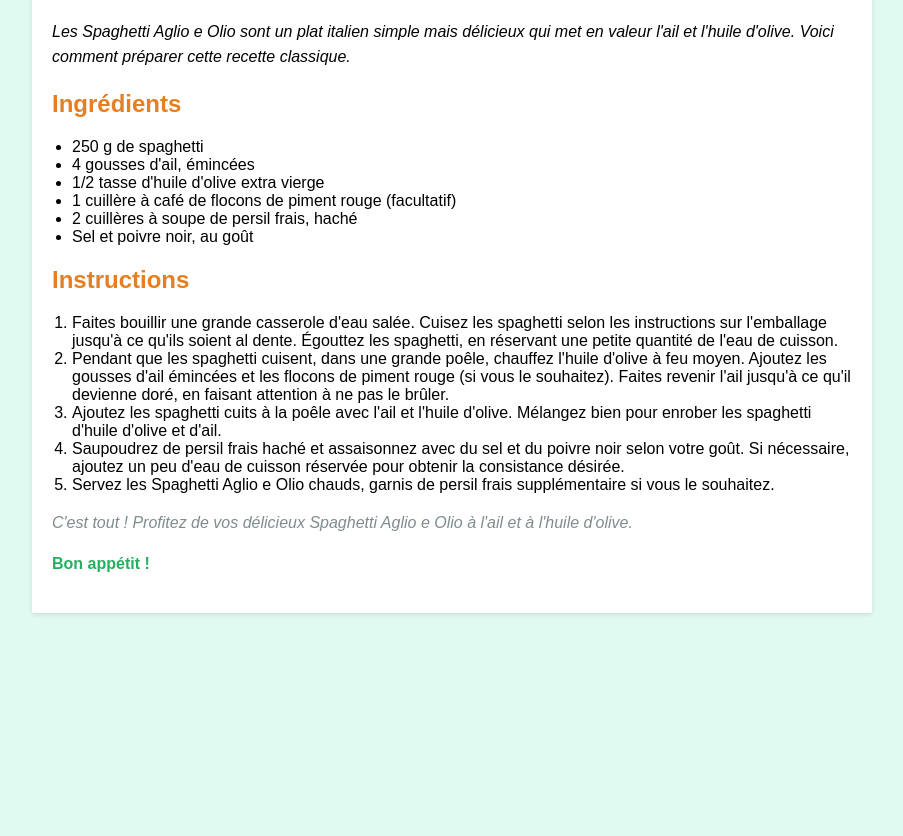
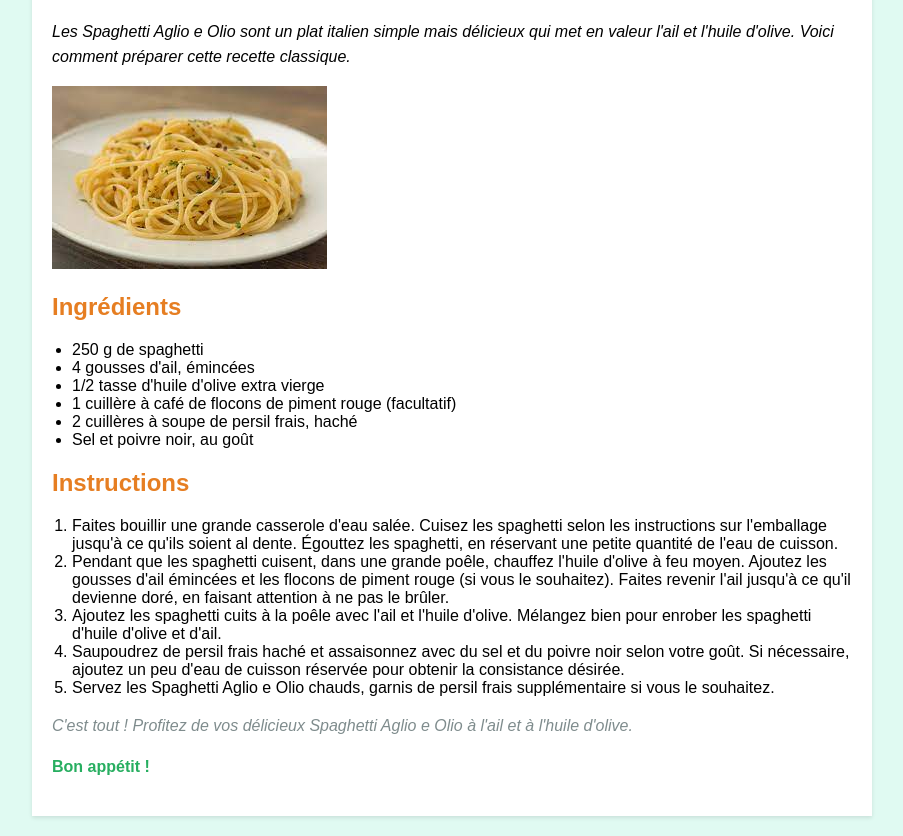
Before and after one commit to Clem-pnt/Recettes_etudiantes, a plain HTML site: page spag.html in a window 1280 px wide. Shown: the part 101-937 px from the top of the page, without its empty margins (188-1091 px from the left). Before the commit the page ends 800 px from the top, so only its background shows below. Drawn offline with Linux system fonts and the light colour scheme.

Commit message:
Update spag.html

```diff
--- a/spag.html
+++ b/spag.html
@@ -54,7 +54,7 @@
     <div class="recipe-container">
         <h1>Recette de Spaghetti Aglio e Olio</h1>
         <p><em>Les Spaghetti Aglio e Olio sont un plat italien simple mais délicieux qui met en valeur l'ail et l'huile d'olive. Voici comment préparer cette recette classique.</em></p>
-
+        <img src="spag-aglio.jpg" alt="Spaghetti Aglio e Olio">
         <h2>Ingrédients</h2>
         <ul>
             <li>250 g de spaghetti</li>
```
